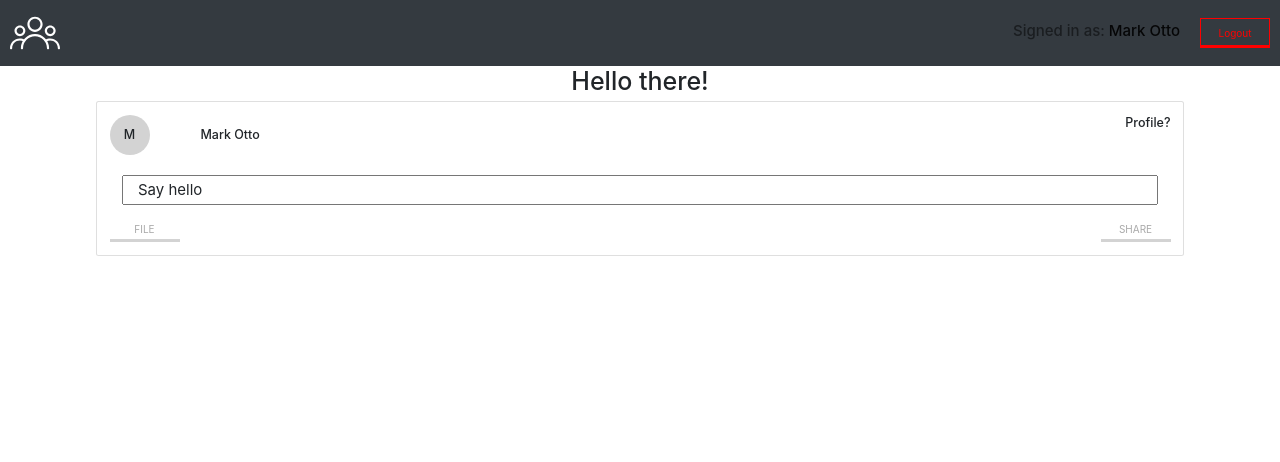
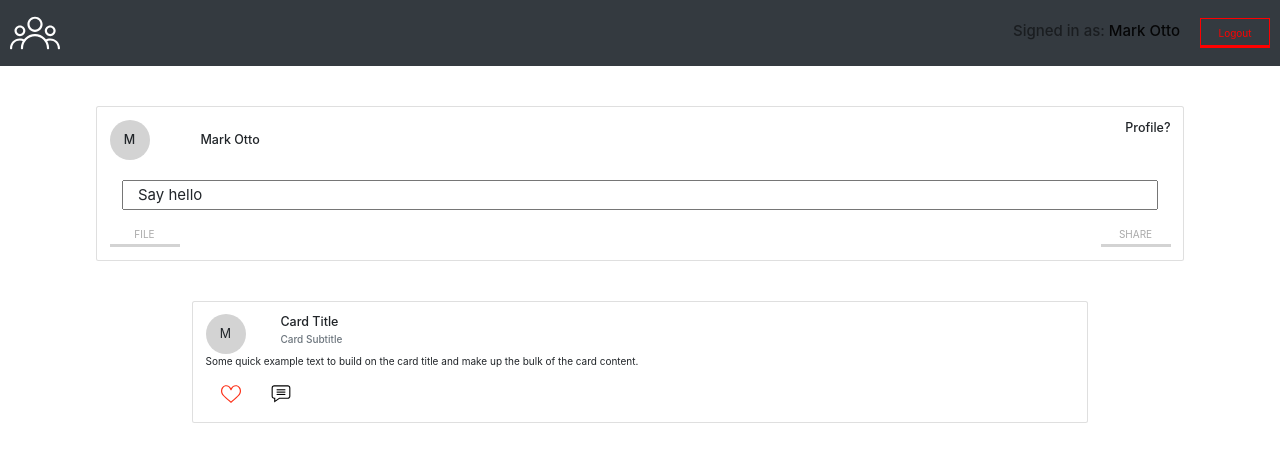
Before and after one commit to przemskydev/SocialApp2, a React (Create React App) app: page / in a window 1280 px wide. Shown: the top 462 px of the page. Built offline with nearby package versions, Linux system fonts and the light colour scheme.

Commit message:
adding post component with initial styles

```diff
--- /dev/null
+++ b/src/components/buttonIco/button.ico.js
@@ -0,0 +1,17 @@
+/* eslint-disable react/prop-types */
+import React from 'react';
+import styled from 'styled-components';
+
+const StyledButtonIco = styled.button`
+  background-color: transparent;
+  border: none;
+  padding: 5px 15px;
+`;
+
+const ButtonIco = ({ ico }) => (
+  <StyledButtonIco type="button">
+    <img src={ico} alt="Icon" />
+  </StyledButtonIco>
+);
+
+export default ButtonIco;
--- /dev/null
+++ b/src/components/post/Post.js
@@ -0,0 +1,35 @@
+import React from 'react';
+import { Card, Row, Col } from 'react-bootstrap';
+import { StyledWrapper, StyledAvatar } from '../../template/Main.template';
+// import Button from '../button/button'
+import ButtonIco from '../buttonIco/button.ico';
+import heart from '../../assets/heart.svg';
+import comment from '../../assets/comment.svg';
+
+const Post = () => (
+  <StyledWrapper>
+    <Card style={{ width: '70vw' }}>
+      <Card.Body>
+        <Row>
+          <Col xs={2} sm={1} md={1} lg={1}>
+            <StyledAvatar>M</StyledAvatar>
+          </Col>
+          <Col>
+            <Card.Title>Card Title</Card.Title>
+            <Card.Subtitle className="mb-2 text-muted">Card Subtitle</Card.Subtitle>
+          </Col>
+        </Row>
+
+        <Card.Text>
+          Some quick example text to build on the card title and make up the bulk of the card
+          content.
+        </Card.Text>
+
+        <ButtonIco ico={heart} />
+        <ButtonIco ico={comment} />
+      </Card.Body>
+    </Card>
+  </StyledWrapper>
+);
+
+export default Post;
--- a/src/template/Main.template.js
+++ b/src/template/Main.template.js
@@ -1,6 +1,7 @@
 import styled from 'styled-components';
 
 export const StyledWrapper = styled.div`
+  margin-top: 5vh;
   display: flex;
   justify-content: center;
   align-items: center;
--- a/src/views/Main.view.js
+++ b/src/views/Main.view.js
@@ -1,12 +1,13 @@
 import React from 'react';
 import ShareStatus from '../components/shareStatus/share.status';
 import { StyledWrapper } from '../template/Main.template';
+import Post from '../components/post/Post';
 
 const MainView = () => {
   return (
     <StyledWrapper>
-      <h1>Hello there!</h1>
       <ShareStatus />
+      <Post />
     </StyledWrapper>
   );
 };
```
Also changed, not shown: src/assets/comment.svg (added), src/assets/heart.svg (added).
